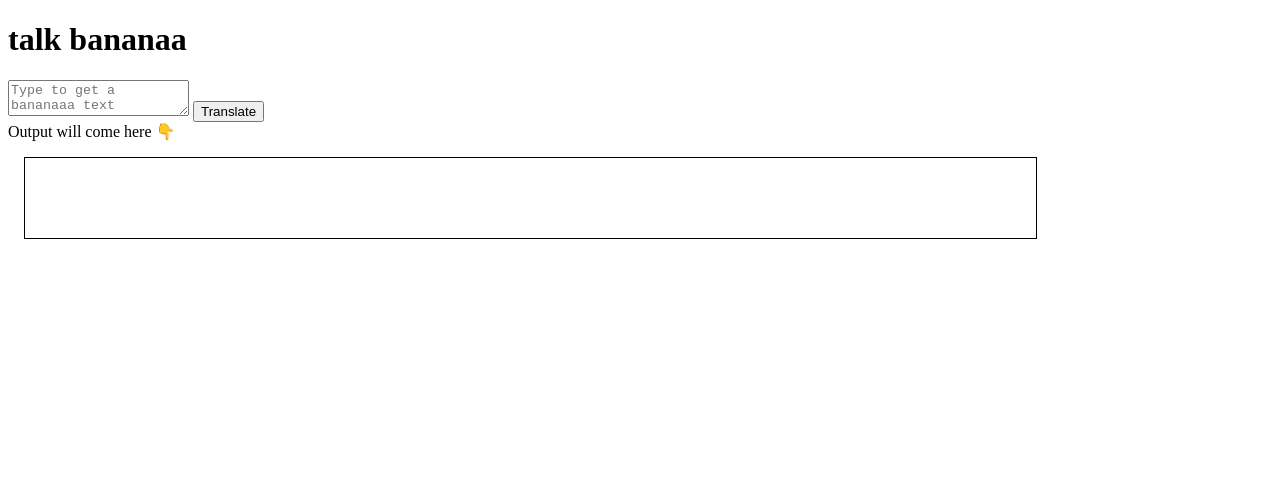
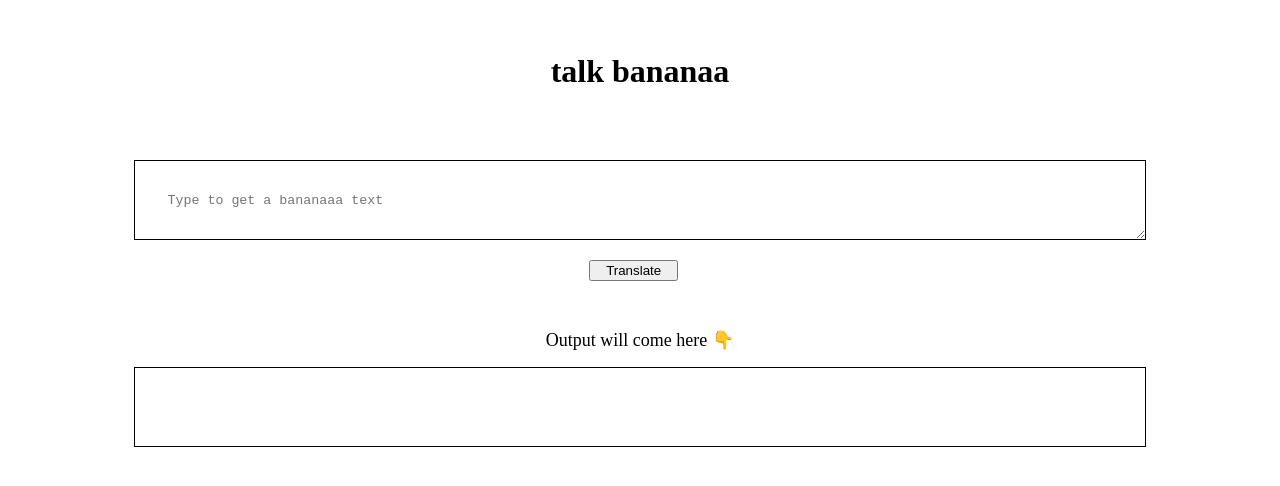
Before and after one commit to KrunalBorhade/Banana-Talk, a plain HTML site: page index.html in a window 1280 px wide. Drawn offline with Linux system fonts and the light colour scheme.

Commit message:
styles added

```diff
--- a/index.html
+++ b/index.html
@@ -5,14 +5,14 @@
     <meta http-equiv="X-UA-Compatible" content="IE=edge">
     <meta name="viewport" content="width=device-width, initial-scale=1.0">
     <link rel="stylesheet" href="style.css">
-    <title>banan speaks</title>
+    <title>bananaa speaks</title>
     <style>
-        #output{
-            border:1px solid black;
-            height: 10vh;
-            width: 80%;
-            margin: 1rem;
-        }
+        /* #btn-translate{
+            width: 7%;
+            height: 5%;
+            margin-left: 46%;
+            text-align: center;
+        } */
     </style>
 </head>
 <body>
@@ -20,7 +20,9 @@
     <textarea id="txt-input"placeholder="Type to get a bananaaa text"></textarea>
 
     <button id = "btn-translate">Translate</button>
-    <div style="font-size: medium;">Output will come here 👇</div>
+    <!-- <div style="font-size: xx-large;">Output will come here 👇</div> -->
+    <div>Output will come here 👇</div>
+
     <div id="output"></div>
 
     <script src="app.js" type="text/javascript"></script>
--- a/style.css
+++ b/style.css
@@ -0,0 +1,55 @@
+
+h1{
+    text-align: center;
+    padding: 2rem;
+}
+/* #txt-input{
+
+    display: block;
+    width: 80%;
+    height: 10vh;
+    font-size: large;
+    margin-left: 10%;
+    padding-bottom: 1rem;
+    display: inline-block;
+
+} */
+
+#txt-input{
+    box-sizing: border-box;
+    width: 80%;
+    height: 10vh;
+    padding: 2rem;
+    border: 1px solid black;
+    margin-left: 10%;
+    margin-top: 1rem;
+
+}
+
+
+
+div{
+    font-size: large;
+    text-align: center;
+    padding-top: 3rem;
+}
+
+
+#btn-translate{
+    width: 7%;
+    height: 5%;
+    margin-left: 46%;
+    text-align: center;
+    display: inline-block;
+    margin-top: 1rem;
+}
+#output{
+    box-sizing: border-box;
+    width: 80%;
+    height: 10vh;
+    padding: 2rem;
+    border: 1px solid black;
+    margin-left: 10%;
+    margin-top: 1rem;
+
+}
```
